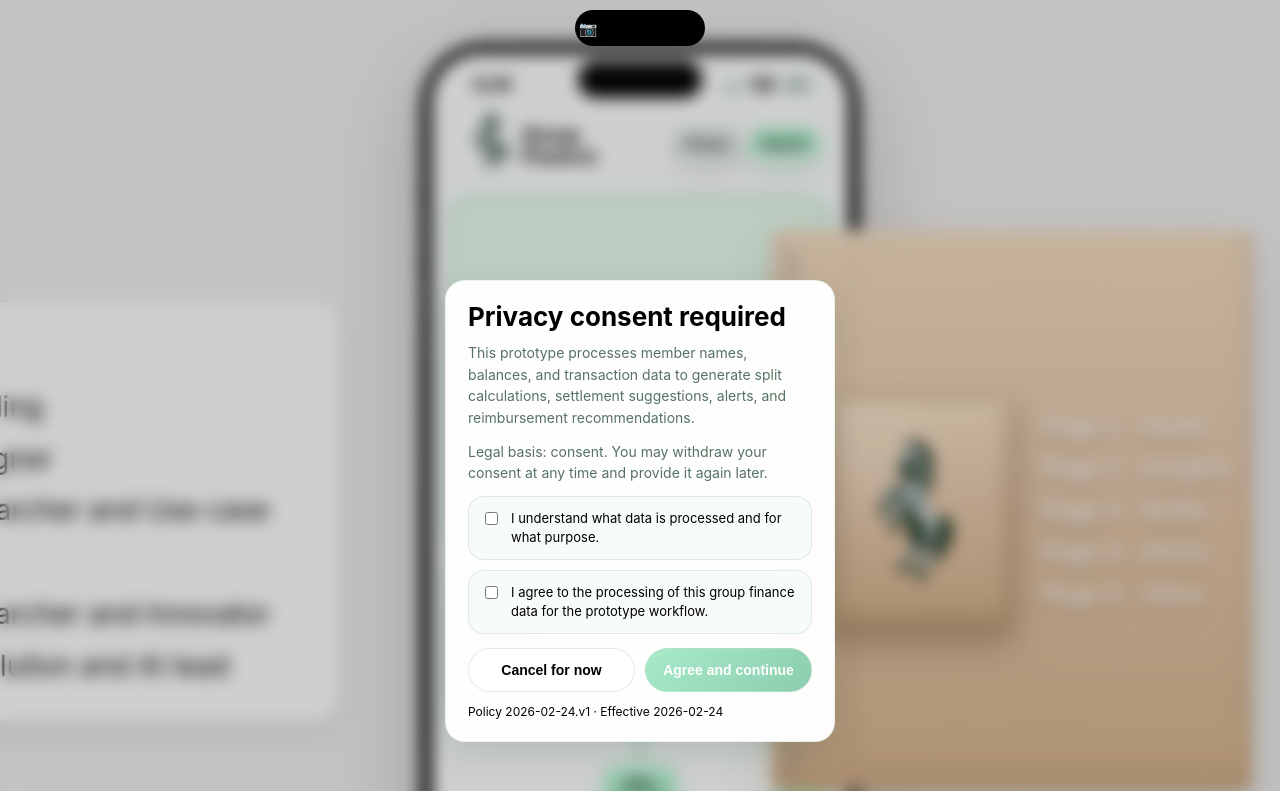
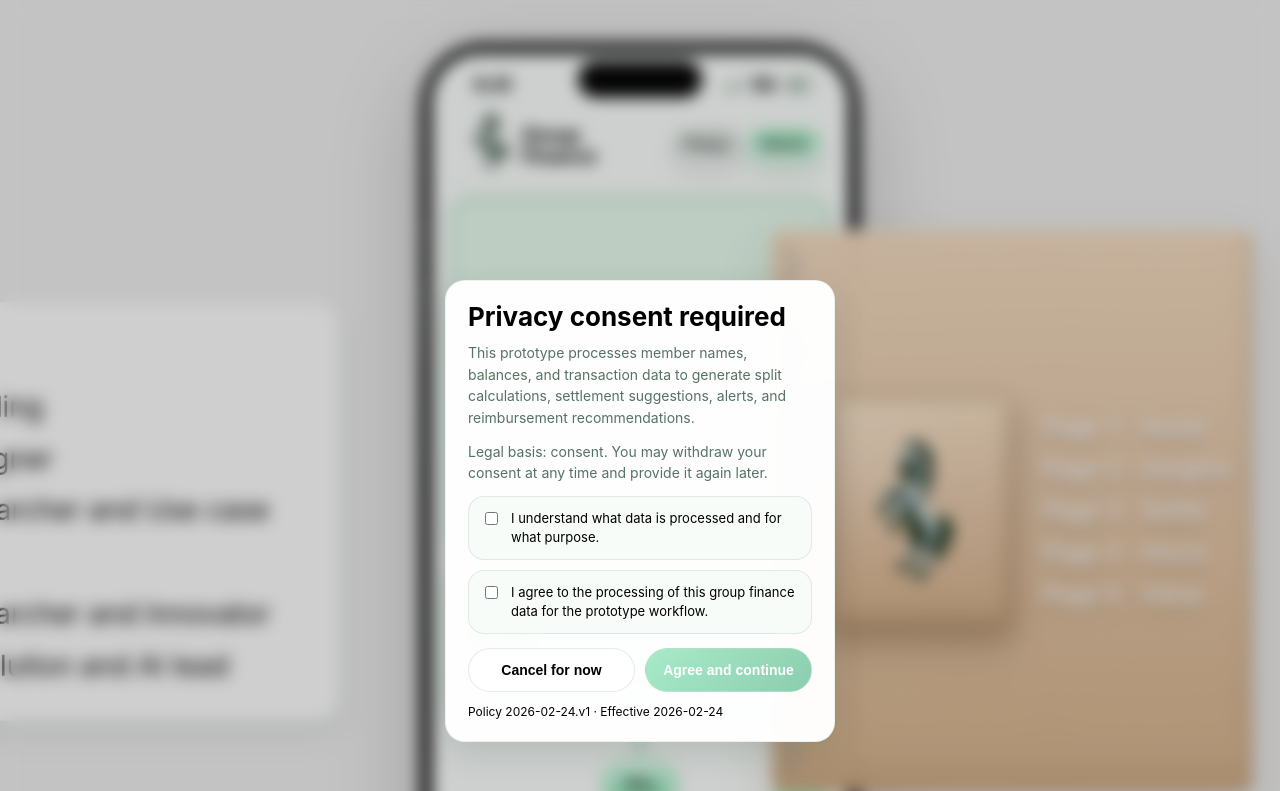
Before and after one commit to Cykebobo/ITP_Group4_1111, a Flask app: page / in a window 1280 px wide. Shown: the top 791 px of the page. Run offline with Flask 3, Linux system fonts and the light colour scheme; some libraries are stand-ins or nearby versions.

Commit message:
Remove Dynamic Island scanner trigger; keep hand gesture only
Co-Authored-By: Claude Sonnet 4.6 <noreply@anthropic.com>

```diff
--- a/templates/index.html
+++ b/templates/index.html
@@ -360,15 +360,6 @@
     .scan-actions{display:flex;gap:10px}
     .scan-capture{padding:12px 32px;border:none;border-radius:12px;background:linear-gradient(135deg,var(--brand-2),var(--brand));color:#fff;font-size:15px;font-weight:700;cursor:pointer}
     .scan-cancel{padding:12px 20px;border:none;border-radius:12px;background:rgba(255,255,255,.15);color:#fff;font-size:14px;cursor:pointer}
-
-    /* Dynamic Island */
-    .dyn-island{position:fixed;top:max(10px,env(safe-area-inset-top,10px));left:50%;transform:translateX(-50%);background:#000;border-radius:20px;z-index:9998;cursor:pointer;display:flex;align-items:center;justify-content:center;gap:7px;overflow:hidden;transition:width .38s cubic-bezier(.34,1.56,.64,1),height .38s cubic-bezier(.34,1.56,.64,1),border-radius .38s ease;width:130px;height:36px;-webkit-tap-highlight-color:transparent;user-select:none;touch-action:manipulation}
-    .dyn-island.popped{width:270px;height:56px;border-radius:30px}
-    .di-dot{width:7px;height:7px;border-radius:50%;background:#32d74b;flex-shrink:0;animation:dipulse 1.6s ease-in-out infinite}
-    @keyframes dipulse{0%,100%{opacity:1;transform:scale(1)}50%{opacity:.45;transform:scale(.8)}}
-    .di-label{color:rgba(255,255,255,.0);font-size:12px;font-weight:600;white-space:nowrap;transition:color .18s ease .18s}
-    .dyn-island.popped .di-label{color:rgba(255,255,255,.88)}
-    .di-icon{font-size:15px;line-height:1}
 
     /* Gesture mode */
     .gesture-fab{position:fixed;left:18px;bottom:calc(var(--safe-bottom) + 88px);width:52px;height:52px;border:none;border-radius:50%;background:rgba(255,255,255,.92);border:1px solid rgba(67,203,138,.55);box-shadow:0 4px 14px rgba(14,81,51,.12);cursor:pointer;z-index:12;font-size:22px;transition:background .25s,box-shadow .25s;display:flex;align-items:center;justify-content:center}
@@ -613,13 +604,6 @@ Bostjan: Solution and AI lead</div>
           </button>
         </nav>
       </div>
-      <!-- Dynamic Island -->
-      <div id="dynIsland" class="dyn-island">
-        <span class="di-dot"></span>
-        <span class="di-icon">📷</span>
-        <span class="di-label">Double-tap to scan</span>
-      </div>
-
       <!-- Gesture mode -->
       <button id="gestureFab" class="gesture-fab" type="button" title="Hand gesture control">🖐️</button>
       <div id="gestureBadge" class="gesture-badge"></div>
@@ -1624,23 +1608,6 @@ async function boot(){
 boot();
 </script>
   <script>
-  // ── Dynamic Island double-tap → scan ──────────────────────────────────────
-  (function(){
-    const di = byId('dynIsland');
-    let lastTap = 0;
-    di.addEventListener('click', function(){
-      const now = Date.now();
-      if(now - lastTap < 500 && lastTap !== 0){
-        lastTap = 0;
-        di.classList.add('popped');
-        setTimeout(() => di.classList.remove('popped'), 1100);
-        openScanModal();
-      } else {
-        lastTap = now;
-      }
-    });
-  })();
-
   // ── Hand gesture bill control ──────────────────────────────────────────────
   let _gestureOn = false;
   let _gestureStream = null;
```
